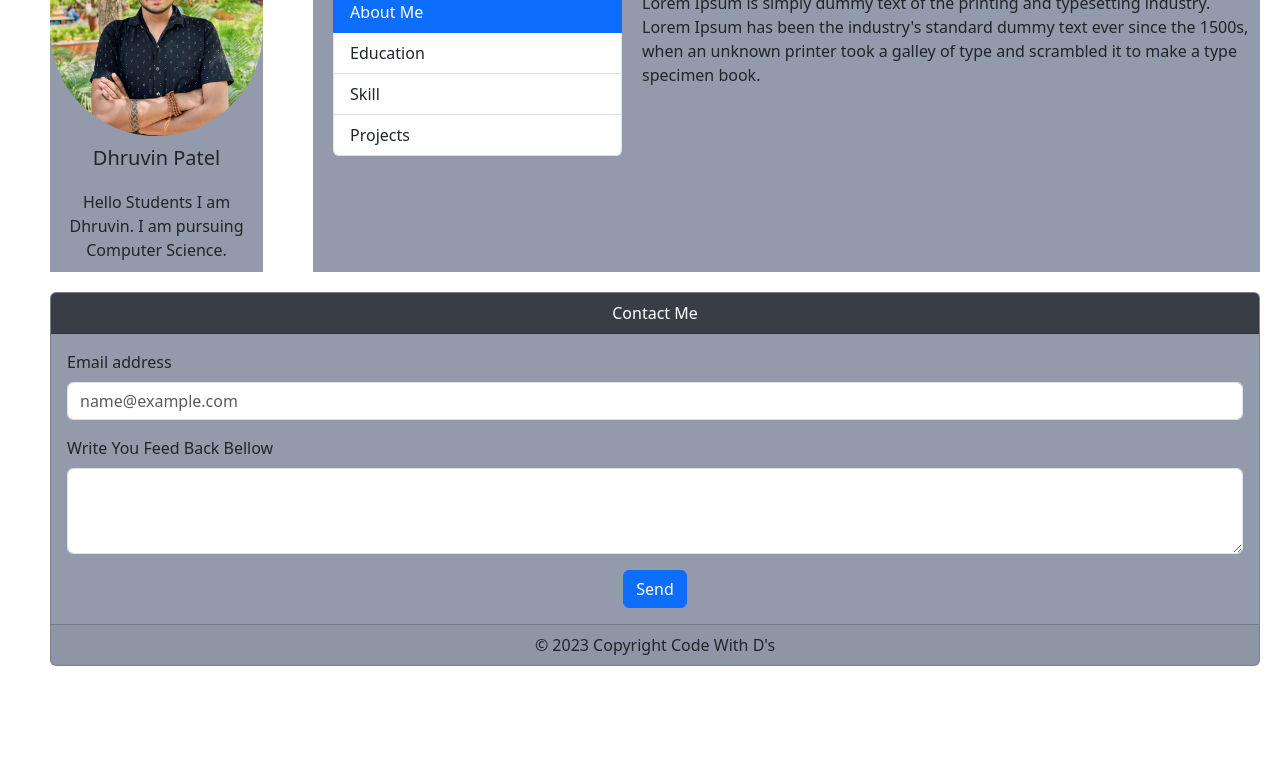
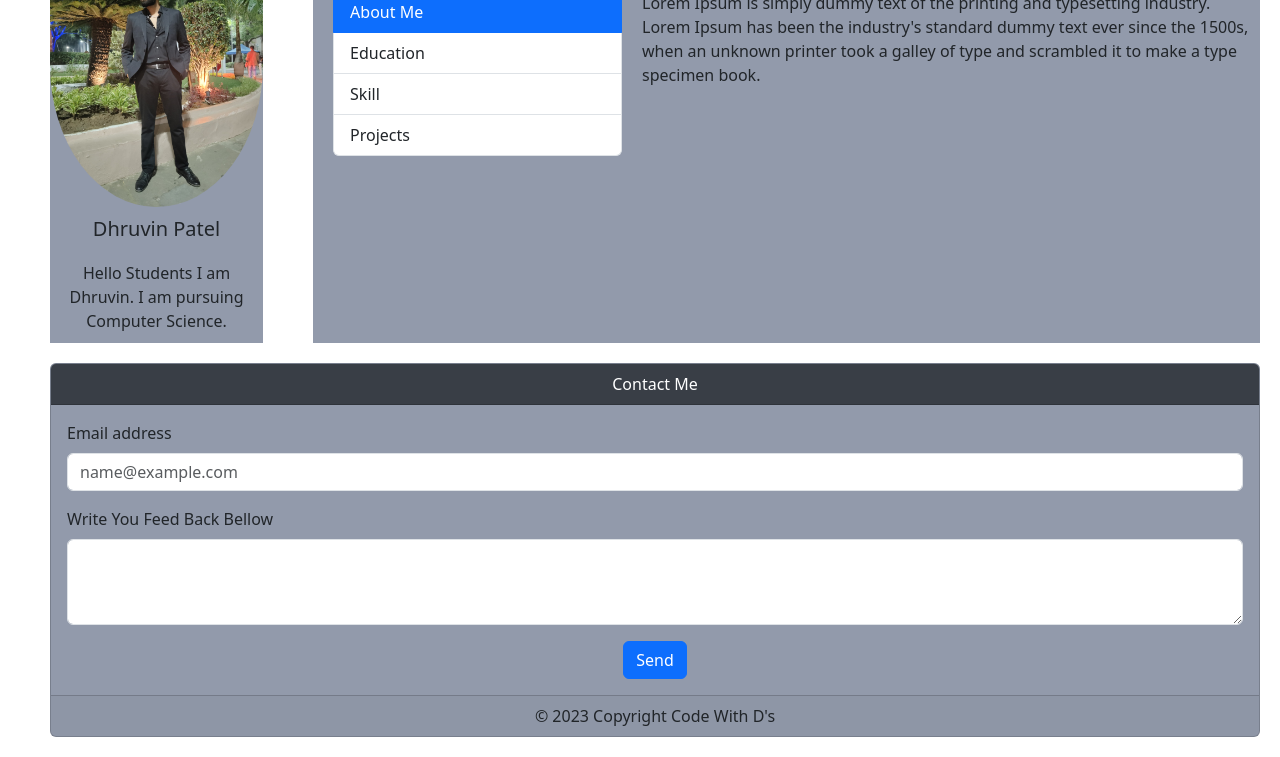
Before and after one commit to 12harshit2001/super-hm, a plain HTML site: page index.html in a window 1280 px wide. Shown: the part 185-942 px from the top of the page. Before the commit the page ends 871 px from the top, so only its background shows below. Drawn offline with nearby package versions, Linux system fonts and the light colour scheme.

Commit message:
Update index.html

```diff
--- a/index.html
+++ b/index.html
@@ -18,7 +18,7 @@
       <div class="top-section">
 
 <div class="image-div">
-    <img src="1711094478407.jpg" class="card-img-top" alt="...">
+    <img src="harshit.jpg" class="card-img-top" alt="...">
     <div class="card-body">
         <h5 class="card-title">Dhruvin Patel</h5>
         <p class="card-text">Hello Students I am Dhruvin. I am pursuing Computer Science.</p>
```
